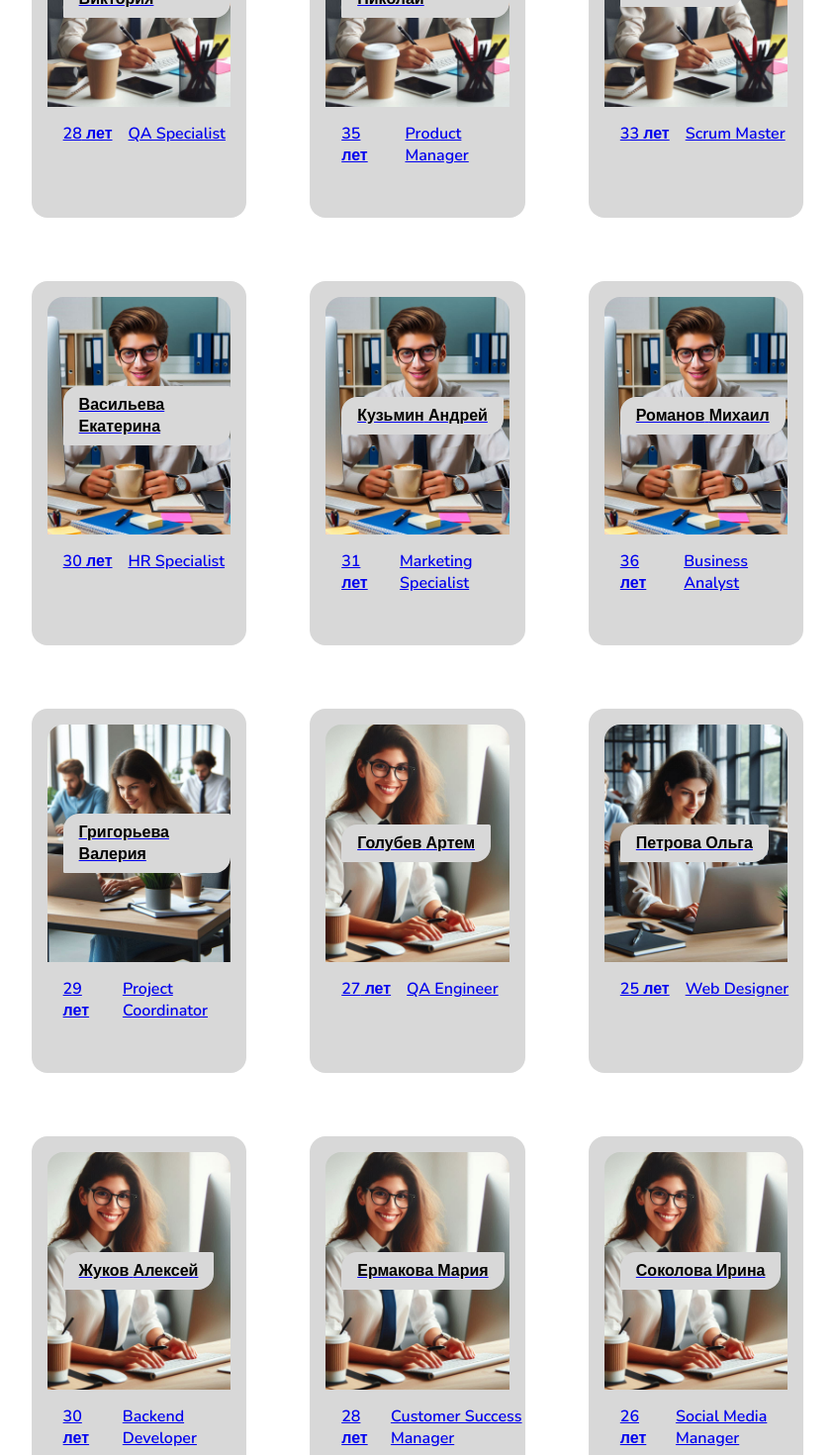
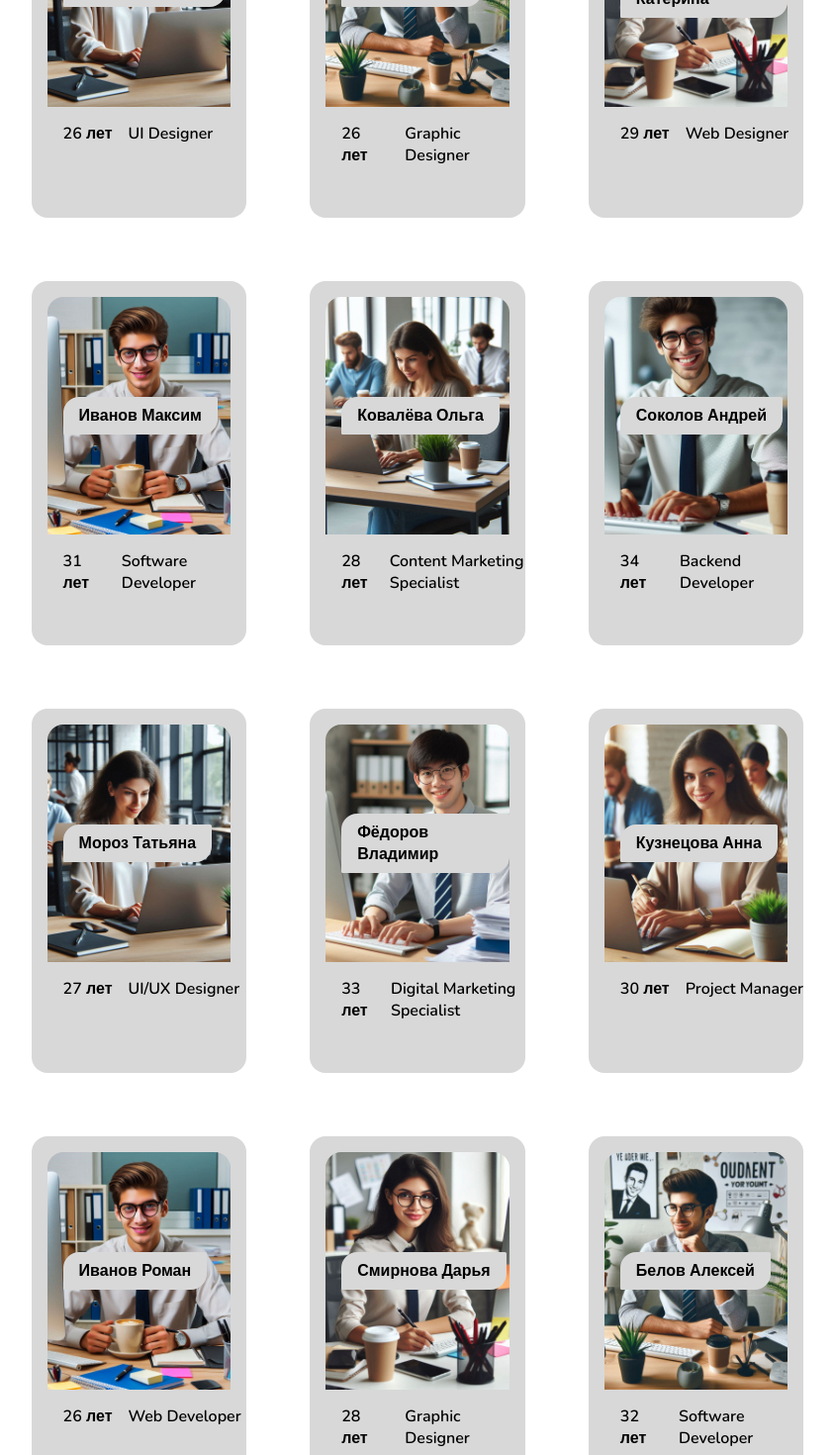
Before and after one commit to Mihuil121/next-project, a Next.js app: page /Serch in a window 1280 px wide. Shown: the part 1140-2610 px from the top of the page at 99% size, without its empty margins (298-1141 px from the left). Built offline with nearby package versions, Linux system fonts and the light colour scheme.

Commit message:
Added Piople component to display information about a person, including first name, last name, age, position, and description. Added styles for the component.

```diff
--- a/src/app/Serch/[piopleId]/piopleStyle.css
+++ b/src/app/Serch/[piopleId]/piopleStyle.css
@@ -16,7 +16,7 @@
 }
 
 .content-text {
-    font-size: 2rem;
+    font-size: 1.5rem;
 
 }
 
--- a/src/components/HomeBorder/Liner/dataMan.ts
+++ b/src/components/HomeBorder/Liner/dataMan.ts
@@ -25,273 +25,215 @@ export interface Idata{
 export const data: Idata[] = [
   {
     fileName: "portfolio_anna_sidorova.pdf",
-    description: "Портфолио UI/UX-дизайнера с проектами мобильных и веб-приложений",
+    description: "Портфолио UI/UX-дизайнера с проектами мобильных и веб-приложений. Имею опыт работы с различными клиентами, создавая интуитивно понятные интерфейсы и улучшая пользовательский опыт. Участвовала в разработке нескольких успешных приложений, которые получили положительные отзывы пользователей.",
     firstName: "Анна",
     lastName: "Сидорова",
     position: "UI/UX Designer",
     age: 27,
-    image:photo1
+    image: photo1
   },
   {
-    fileName: "project_proposal_ivan_ivanov.docx",
-    description: "Предложение нового проекта, включающее план развития и стратегии",
+    fileName: "portfolio_ivan_petrov.pdf",
+    description: "Опытный веб-разработчик с более чем 5-летним стажем в создании адаптивных сайтов. Работал над проектами различной сложности, включая интернет-магазины и корпоративные сайты. Уверенно владею современными технологиями и инструментами, что позволяет мне создавать высококачественные и производительные веб-приложения.",
     firstName: "Иван",
-    lastName: "Иванов",
-    position: "Project Manager",
-    age: 40,
-    image:photo1
+    lastName: "Петров",
+    position: "Web Developer",
+    age: 30,
+    image: photo3
   },
   {
-    fileName: "code_samples_maria_kuznetsova.zip",
-    description: "Архив с примерами кода на Node.js и Python для бэкенд-разработки",
-    firstName: "Мария",
-    lastName: "Кузнецова",
-    position: "Backend Developer",
-    age: 29,
-    image:photo11
+    fileName: "portfolio_elena_ivanova.pdf",
+    description: "Специалист по графическому дизайну с опытом работы в крупных рекламных агентствах. Создавала визуальные концепции для различных брендов, разрабатывала рекламные материалы и участвовала в создании уникальных логотипов. Мой опыт позволяет мне находить креативные решения для любых задач.",
+    firstName: "Елена",
+    lastName: "Иванова",
+    position: "Graphic Designer",
+    age: 25,
+    image: photo2
   },
   {
-    fileName: "resume_alexey_petrov.docx",
-    description: "Резюме на должность старшего фронтенд-разработчика с 7-летним опытом",
-    firstName: "Алексей",
-    lastName: "Петров",
-    position: "Senior Frontend Developer",
-    age: 32,
-    image:photo1
+    fileName: "portfolio_dmitry_smirnov.pdf",
+    description: "Frontend-разработчик с глубокими знаниями JavaScript и React, участвовал в нескольких крупных проектах. Мой опыт включает создание отзывчивых интерфейсов и оптимизацию производительности приложений. Я стремлюсь к постоянному обучению и использованию новых технологий для улучшения качества кода.",
+    firstName: "Дмитрий",
+    lastName: "Смирнов",
+    position: "Frontend Developer",
+    age: 28,
+    image: photo6
   },
   {
-    fileName: "data_analysis_darya_fedorova.xlsx",
-    description: "Отчёт по анализу данных для компании",
-    firstName: "Дарья",
-    lastName: "Федорова",
-    position: "Data Analyst",
-    age: 26,
-    image:photo1
+    fileName: "portfolio_olga_kuznetsova.pdf",
+    description: "Специалист по цифровому маркетингу с успешным опытом работы в SEO и SMM. Разрабатывала стратегии продвижения для различных компаний, что позволило значительно увеличить их видимость в интернете. Мой опыт включает анализ данных и оптимизацию рекламных кампаний для достижения максимальных результатов.",
+    firstName: "Ольга",
+    lastName: "Кузнецова",
+    position: "Digital Marketing Specialist",
+    age: 29,
+    image: photo10
   },
   {
-    fileName: "devops_plan_sergey_smirnov.pdf",
-    description: "План развития инфраструктуры DevOps",
-    firstName: "Сергей",
-    lastName: "Смирнов",
-    position: "DevOps Engineer",
-    age: 34,
-    image:photo2
+    fileName: "portfolio_alexey_novikov.pdf",
+    description: "Backend-разработчик с опытом работы с Node.js и Python, создавал высоконагруженные системы. Мой опыт включает проектирование архитектуры приложений и работу с базами данных. Я стремлюсь к созданию надежных и масштабируемых решений, которые отвечают требованиям бизнеса.",
+    firstName: "Алексей",
+    lastName: "Новиков",
+    position: "Backend Developer",
+    age: 32,
+    image: photo7
   },
   {
-    fileName: "qa_checklist_victoria_lebedeva.docx",
-    description: "Чек-лист для тестирования веб-приложения",
-    firstName: "Виктория",
-    lastName: "Лебедева",
-    position: "QA Specialist",
-    age: 28,
-    image:photo2
+    fileName: "portfolio_maria_sokolova.pdf",
+    description: "UI-дизайнер с акцентом на создание интуитивно понятных интерфейсов для мобильных приложений. Мой опыт включает работу с различными платформами и создание дизайнов, которые улучшают взаимодействие пользователей с продуктом. Я всегда стремлюсь к тому, чтобы мои работы были не только красивыми, но и функциональными.",
+    firstName: "Мария",
+    lastName: "Соколова",
+    position: "UI Designer",
+    age: 26,
+    image: photo9
+  }, {
+    fileName: "portfolio_nikita_belov.pdf",
+    description: "Молодой и амбициозный графический дизайнер, который стремится создавать уникальные визуальные решения. Имею опыт работы с различными проектами, включая брендинг и рекламные кампании. Моя цель — создавать дизайн, который будет не только красивым, но и эффективным.",
+    firstName: "Никита",
+    lastName: "Белов",
+    position: "Graphic Designer",
+    age: 26,
+    image: photo7
   },
   {
-    fileName: "product_overview_nikolay_morozov.pptx",
-    description: "Обзор продукта и стратегия маркетинга",
-    firstName: "Николай",
-    lastName: "Морозов",
-    position: "Product Manager",
-    age: 35,
-    image:photo2
+    fileName: "portfolio_katerina_smirnova.pdf",
+    description: "Специалист по веб-дизайну с акцентом на создание удобных и привлекательных интерфейсов. Работала над проектами для стартапов и крупных компаний, что позволило мне развить навыки в области UX/UI. Я всегда стремлюсь к тому, чтобы мои работы соответствовали современным трендам.",
+    firstName: "Катерина",
+    lastName: "Смирнова",
+    position: "Web Designer",
+    age: 29,
+    image: photo2
   },
   {
-    fileName: "scrum_guide_oleg_popov.pdf",
-    description: "Руководство по Scrum для команды разработки",
-    firstName: "Олег",
-    lastName: "Попов",
-    position: "Scrum Master",
-    age: 33,
-    image:photo2
+    fileName: "portfolio_maxim_ivanov.pdf",
+    description: "Опытный разработчик программного обеспечения с более чем 6-летним стажем. Мой опыт включает работу с различными языками программирования и фреймворками. Я увлечен созданием эффективных и надежных приложений, которые решают реальные проблемы пользователей.",
+    firstName: "Максим",
+    lastName: "Иванов",
+    position: "Software Developer",
+    age: 31,
+    image: photo3
   },
   {
-    fileName: "hr_guide_ekaterina_vasileva.docx",
-    description: "Руководство по найму и адаптации персонала",
-    firstName: "Екатерина",
-    lastName: "Васильева",
-    position: "HR Specialist",
-    age: 30,
-    image:photo3
+    fileName: "portfolio_olga_kovaleva.pdf",
+    description: "Специалист по контент-маркетингу с опытом работы в создании и продвижении контента для различных платформ. Моя работа включает написание статей, создание видеоконтента и управление социальными сетями. Я стремлюсь к тому, чтобы каждый проект был успешным и приносил результаты.",
+    firstName: "Ольга",
+    lastName: "Ковалёва",
+    position: "Content Marketing Specialist",
+    age: 28,
+    image: photo10
   },
   {
-    fileName: "marketing_plan_andrey_kuzmin.pdf",
-    description: "План по продвижению продукта на рынке",
+    fileName: "portfolio_andrey_sokolov.pdf",
+    description: "Backend-разработчик с опытом работы в создании высоконагруженных систем. Я специализируюсь на разработке API и интеграции с различными сервисами. Мой опыт позволяет мне создавать надежные и масштабируемые решения для бизнеса.",
     firstName: "Андрей",
-    lastName: "Кузьмин",
-    position: "Marketing Specialist",
-    age: 31,
-    image:photo3
+    lastName: "Соколов",
+    position: "Backend Developer",
+    age: 34,
+    image: photo6
   },
   {
-    fileName: "customer_analysis_mikhail_romanov.xlsx",
-    description: "Анализ поведения клиентов и их предпочтений",
-    firstName: "Михаил",
-    lastName: "Романов",
-    position: "Business Analyst",
-    age: 36,
-    image:photo3
+    fileName: "portfolio_tatyana_moroz.pdf",
+    description: "UI/UX-дизайнер с опытом работы в стартапах и крупных компаниях. Я создаю интуитивно понятные интерфейсы и провожу исследования пользователей для улучшения их опыта. Мой подход основан на анализе данных и креативном мышлении.",
+    firstName: "Татьяна",
+    lastName: "Мороз",
+    position: "UI/UX Designer",
+    age: 27,
+    image: photo9
   },
   {
-    fileName: "project_schedule_valeria_grigorieva.xlsx",
-    description: "График выполнения задач для проекта",
-    firstName: "Валерия",
-    lastName: "Григорьева",
-    position: "Project Coordinator",
-    age: 29,
-    image:photo10
+    fileName: "portfolio_vladimir_fedorov.pdf",
+    description: "Специалист по цифровому маркетингу с акцентом на SEO и контекстную рекламу. Я разрабатываю стратегии, которые помогают компаниям увеличивать свою видимость в интернете и привлекать новых клиентов. Мой опыт включает анализ данных и оптимизацию рекламных кампаний.",
+    firstName: "Владимир",
+    lastName: "Фёдоров",
+    position: "Digital Marketing Specialist",
+    age: 33,
+    image: photo8
   },
   {
-    fileName: "test_cases_artem_golubev.docx",
-    description: "Описание тест-кейсов для новой версии продукта",
-    firstName: "Артем",
-    lastName: "Голубев",
-    position: "QA Engineer",
-    age: 27,
-    image:photo4
+    fileName: "portfolio_anna_kuznetsova.pdf",
+    description: "Специалист по проектному управлению с опытом работы в IT. Я успешно управляю командами и проектами, обеспечивая их выполнение в срок и в рамках бюджета. Мой опыт включает работу с различными методологиями, такими как Agile и Scrum.",
+    firstName: "Анна",
+    lastName: "Кузнецова",
+    position: "Project Manager",
+    age: 30,
+    image: photo11
+  }, {
+    fileName: "portfolio_roman_ivanov.pdf",
+    description: "Молодой и креативный веб-разработчик, который увлечен созданием современных и функциональных сайтов. Имею опыт работы с различными фреймворками и языками программирования. Моя цель — создавать веб-приложения, которые будут удобны и полезны для пользователей.",
+    firstName: "Роман",
+    lastName: "Иванов",
+    position: "Web Developer",
+    age: 26,
+    image: photo3
   },
   {
-    fileName: "design_mockups_olga_petrova.pdf",
-    description: "Макеты страниц для веб-приложения",
-    firstName: "Ольга",
-    lastName: "Петрова",
-    position: "Web Designer",
-    age: 25,
-    image:photo9
+    fileName: "portfolio_daria_smirnova.pdf",
+    description: "Специалист по графическому дизайну с опытом работы в создании рекламных материалов и брендинга. Я стремлюсь к тому, чтобы каждый проект был уникальным и отражал индивидуальность клиента. Мой опыт включает работу с различными инструментами дизайна.",
+    firstName: "Дарья",
+    lastName: "Смирнова",
+    position: "Graphic Designer",
+    age: 28,
+    image: photo2
   },
   {
-    fileName: "backend_docs_alexey_zhukov.pdf",
-    description: "Документация для API бэкенда",
+    fileName: "portfolio_alexey_belov.pdf",
+    description: "Опытный разработчик программного обеспечения с акцентом на создание высоконагруженных систем. Я работал над проектами, которые требуют высокой производительности и надежности. Мой опыт включает работу с различными языками программирования и архитектурными подходами.",
     firstName: "Алексей",
-    lastName: "Жуков",
+    lastName: "Белов",
+    position: "Software Developer",
+    age: 32,
+    image: photo7
+  }, {
+    fileName: "portfolio_ekaterina_nikolaeva.pdf",
+    description: "Креативный веб-дизайнер с опытом работы в создании уникальных интерфейсов для мобильных и веб-приложений. Я стремлюсь к тому, чтобы каждый проект был не только красивым, но и функциональным, обеспечивая отличный пользовательский опыт.",
+    firstName: "Екатерина",
+    lastName: "Николаева",
+    position: "Web Designer",
+    age: 29,
+    image: photo2
+  },
+  {
+    fileName: "portfolio_viktor_sokolov.pdf",
+    description: "Специалист по цифровому маркетингу с более чем 5-летним опытом работы в SEO и контент-маркетинге. Я разрабатываю стратегии, которые помогают компаниям увеличивать свою видимость в интернете и привлекать новых клиентов.",
+    firstName: "Виктор",
+    lastName: "Соколов",
+    position: "Digital Marketing Specialist",
+    age: 31,
+    image: photo6
+  },
+  {
+    fileName: "portfolio_lyudmila_kovaleva.pdf",
+    description: "Опытный проектный менеджер с успешным опытом управления командами и проектами в сфере IT. Я обладаю навыками планирования, организации и контроля выполнения проектов, что позволяет мне достигать поставленных целей в срок.",
+    firstName: "Людмила",
+    lastName: "Ковалёва",
+    position: "Project Manager",
+    age: 34,
+    image: photo11
+  },
+  {
+    fileName: "portfolio_anton_morozov.pdf",
+    description: "Frontend-разработчик с глубокими знаниями JavaScript и React. Я участвовал в разработке нескольких крупных проектов, создавая отзывчивые интерфейсы и оптимизируя производительность приложений.",
+    firstName: "Антон",
+    lastName: "Морозов",
+    position: "Frontend Developer",
+    age: 28,
+    image: photo8
+  },
+  {
+    fileName: "portfolio_nina_fedorova.pdf",
+    description: "Специалист по графическому дизайну с опытом работы в создании рекламных материалов и брендинга. Я стремлюсь к тому, чтобы каждый проект был уникальным и отражал индивидуальность клиента.",
+    firstName: "Нина",
+    lastName: "Фёдорова",
+    position: "Graphic Designer",
+    age: 27,
+    image: photo9
+  },
+  {
+    fileName: "portfolio_ivan_kuznetsov.pdf",
+    description: "Backend-разработчик с опытом работы в создании высоконагруженных систем. Я специализируюсь на разработке API и интеграции с различными сервисами, создавая надежные и масштабируемые решения для бизнеса.",
+    firstName: "Иван",
+    lastName: "Кузнецов",
     position: "Backend Developer",
     age: 30,
-    image:photo4
-  },
-  {
-    fileName: "client_feedback_maria_ermakova.docx",
-    description: "Обратная связь от клиентов о продукте",
-    firstName: "Мария",
-    lastName: "Ермакова",
-    position: "Customer Success Manager",
-    age: 28,
-    image:photo4
-  },
-  {
-    fileName: "social_media_content_irina_sokolova.pdf",
-    description: "План публикаций для социальных сетей",
-    firstName: "Ирина",
-    lastName: "Соколова",
-    position: "Social Media Manager",
-    age: 26,
-    image:photo4
-  },
-  {
-    fileName: "financial_report_dmitry_ivanov.xlsx",
-    description: "Финансовый отчёт за квартал",
-    firstName: "Дмитрий",
-    lastName: "Иванов",
-    position: "Financial Analyst",
-    age: 35,
-    image:photo5
-  },
-  {
-    fileName: "training_materials_anna_orlova.pdf",
-    description: "Учебные материалы для новой команды",
-    firstName: "Анна",
-    lastName: "Орлова",
-    position: "Training Specialist",
-    age: 32,
-    image:photo5
-  },
-  {
-    fileName: "design_system_roman_frolov.pptx",
-    description: "Презентация новой дизайн-системы компании",
-    firstName: "Роман",
-    lastName: "Фролов",
-    position: "Lead Designer",
-    age: 34,
-    image:photo8
-  },
-  {
-    fileName: "user_survey_kirill_novikov.docx",
-    description: "Опрос пользователей о качестве сервиса",
-    firstName: "Кирилл",
-    lastName: "Новиков",
-    position: "User Researcher",
-    age: 29,
-    image:photo5
-  },
-  {
-    fileName: "app_prototype_veronika_tikhonova.pdf",
-    description: "Прототип мобильного приложения",
-    firstName: "Вероника",
-    lastName: "Тихонова",
-    position: "Product Designer",
-    age: 27,
-    image:photo5
-  },
-  {
-    fileName: "legal_docs_alexandra_tarasova.pdf",
-    description: "Юридическая документация проекта",
-    firstName: "Александра",
-    lastName: "Тарасова",
-    position: "Legal Advisor",
-    age: 39,
-    image:photo5
-
-  },
-  {
-    fileName: "product_specs_yuri_soloviev.docx",
-    description: "Технические спецификации для продукта",
-    firstName: "Юрий",
-    lastName: "Соловьев",
-    position: "Technical Writer",
-    age: 31,
-    image:photo10
-  },
-  {
-    fileName: "competitor_analysis_diana_pavlova.xlsx",
-    description: "Анализ конкурентов на рынке",
-    firstName: "Диана",
-    lastName: "Павлова",
-    position: "Market Analyst",
-    age: 28,
-    image:photo6
-  },
-  {
-    fileName: "security_audit_vitaly_ermolov.pdf",
-    description: "Аудит безопасности приложения",
-    firstName: "Виталий",
-    lastName: "Ермолов",
-    position: "Security Specialist",
-    age: 35,
-    image:photo6
-  },
-  {
-    fileName: "client_pitch_evgeniya_ivanova.pptx",
-    description: "Презентация для клиентов о возможностях продукта",
-    firstName: "Евгения",
-    lastName: "Иванова",
-    position: "Sales Manager",
-    age: 33,
-    image:photo6
-  },
-  {
-    fileName: "design_guidelines_vasiliy_smirnov.pdf",
-    description: "Руководство по визуальному стилю компании",
-    firstName: "Василий",
-    lastName: "Смирнов",
-    position: "Art Director",
-    age: 37,
-    image:photo6
-  },
-  {
-    fileName: "customer_profile_nataliya_belova.docx",
-    description: "Описание целевого клиента",
-    firstName: "Наталия",
-    lastName: "Белова",
-    position: "Customer Analyst",
-    age: 29,
-    image:photo7
-  },
+    image: photo3
+  }
 ]
--- a/src/components/piople/CardPiople/CardPiople.css
+++ b/src/components/piople/CardPiople/CardPiople.css
@@ -12,7 +12,7 @@
     align-items: center;
 }
 
-.select{
+.select {
     background: #70a9ff;
     font-size: 1rem;
     display: flex;
@@ -37,6 +37,11 @@
     width: 100%;
 }
 
+.cardP a {
+    text-decoration: none;
+    color: #000000;
+}
+
 .inform {
     display: flex;
     height: 30vh;
@@ -44,7 +49,7 @@
     margin-left: 1rem;
 }
 
-.FontN{
+.FontN {
     font-size: 1.5rem;
 }
 
--- a/src/components/piople/CardPiople/CardPiople.tsx
+++ b/src/components/piople/CardPiople/CardPiople.tsx
@@ -91,7 +91,7 @@ const CardPiople: React.FC = () => {
                         return (
 
                             <div className="cardBack" key={index}>
-                                <Link href={`/serch/${index}`}>
+                                <Link href={`/Serch/${index}`}>
                                     <div
                                         className="cardui"
                                         style={{
```
Also changed, not shown: src/app/Serch/[piopleId]/page.tsx (+41 -2 lines).
